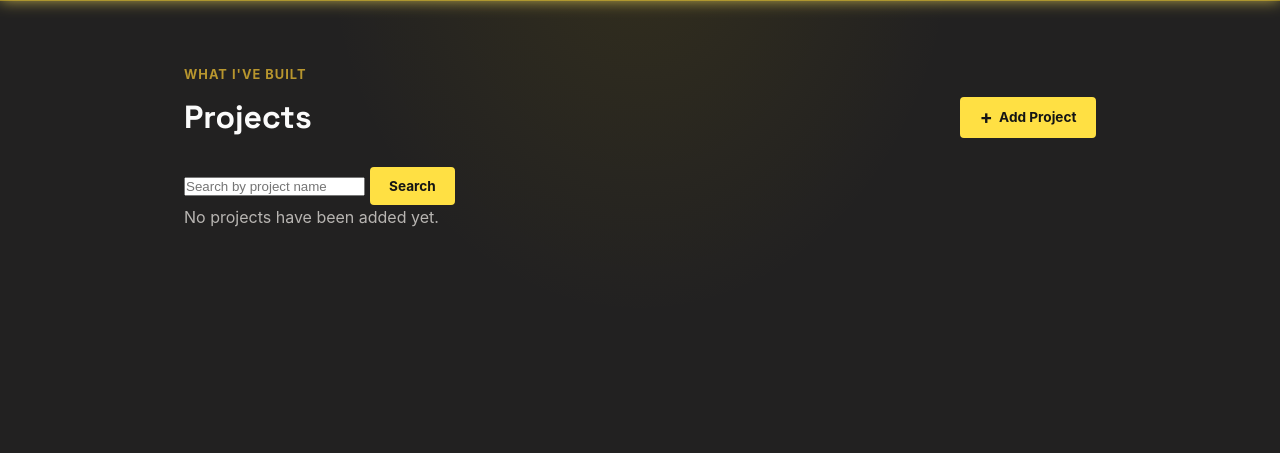
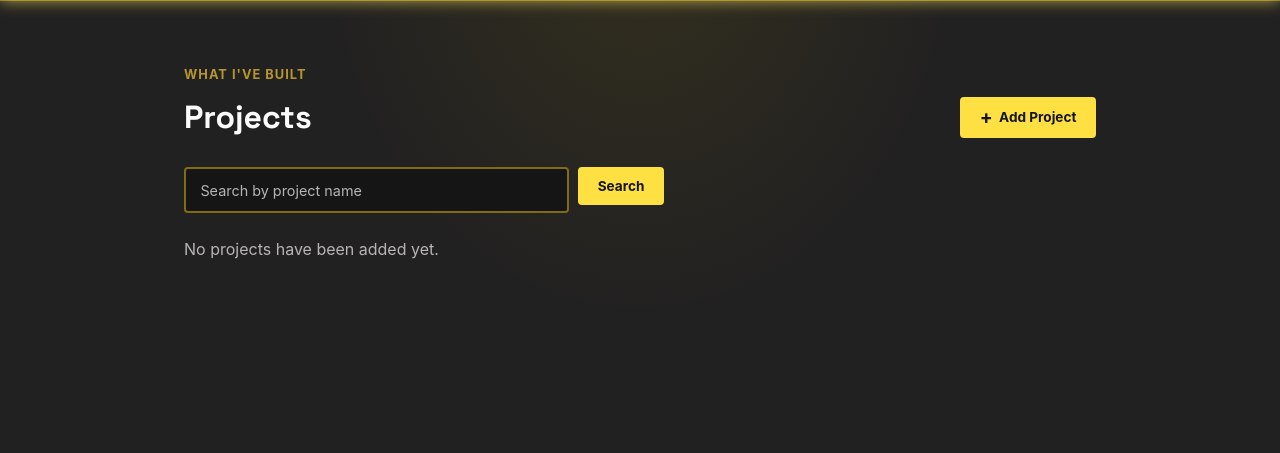
Before and after one commit to 1drism/myportofolio, a Django app: page /projects/ in a window 1280 px wide. Shown: the part 81-534 px from the top of the page. Run offline with Django 5.2, Linux system fonts and the light colour scheme; data that the repository does not hold is empty.

Commit message:
Restyle search input

```diff
--- a/static/css/style.css
+++ b/static/css/style.css
@@ -807,6 +807,45 @@ h1, .brand {
     }
 }
 
+/* Search form */
+.search-form {
+    display: flex;
+    gap: 0.6rem;
+    margin-bottom: 1.5rem;
+    max-width: 480px;
+}
+
+.search-input {
+    flex: 1;
+    min-width: 0;
+    padding: 0.6rem 0.9rem;
+    border: 2px solid var(--line);
+    border-radius: var(--radius);
+    background: var(--paper-dark);
+    color: var(--ink);
+    font: inherit;
+    font-size: 0.9rem;
+    transition:
+        border-color 0.2s ease,
+        box-shadow 0.2s ease;
+}
+
+.search-input::placeholder {
+    color: var(--text-muted);
+}
+
+.search-input:focus {
+    outline: none;
+    border-color: var(--accent);
+    box-shadow: 0 0 12px rgba(255, 224, 67, 0.25);
+}
+
+@media (max-width: 600px) {
+    .search-form {
+        max-width: 100%;
+    }
+}
+
 /* Page header with add button */
 .page-header {
     display: flex;
```
